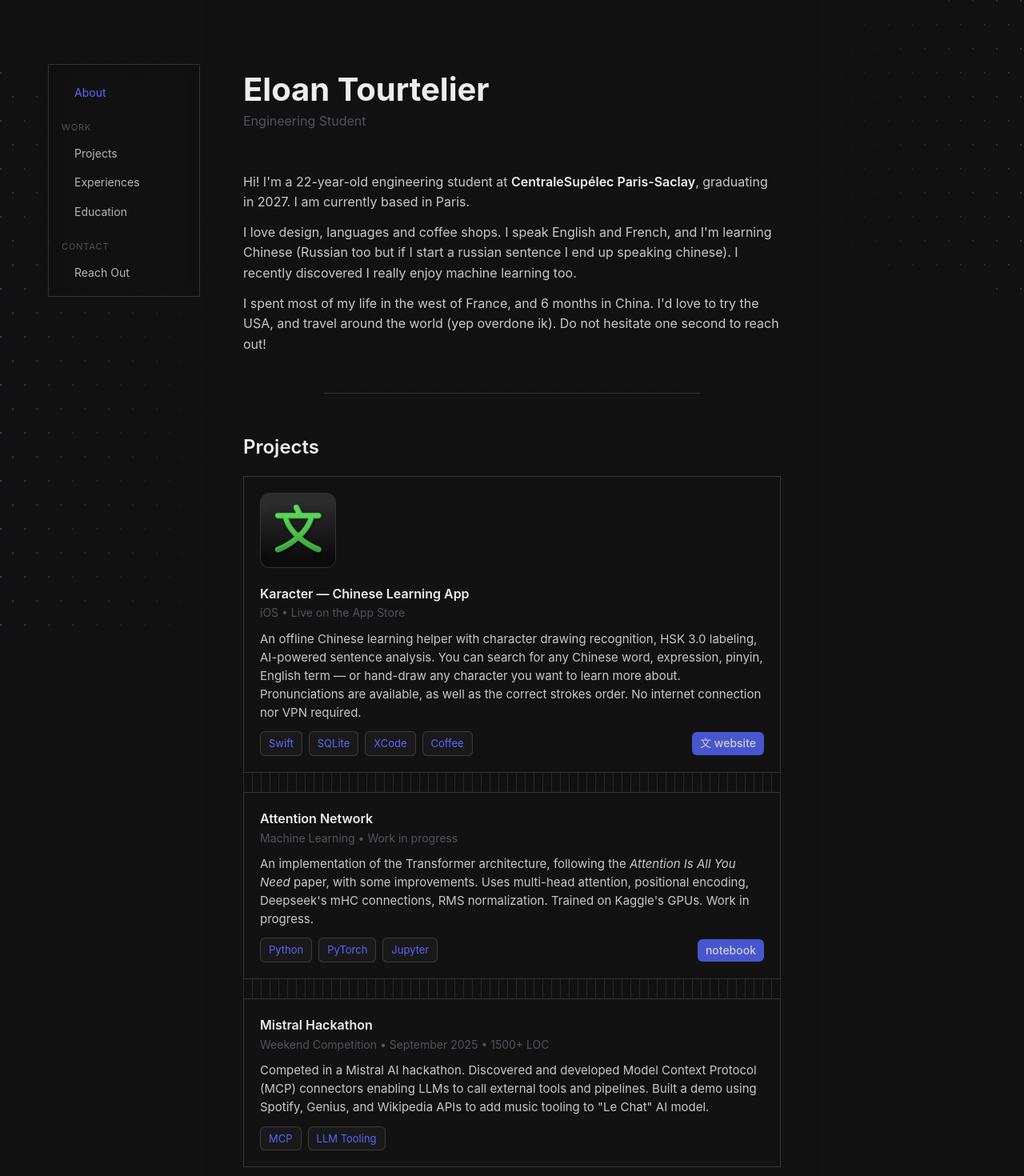
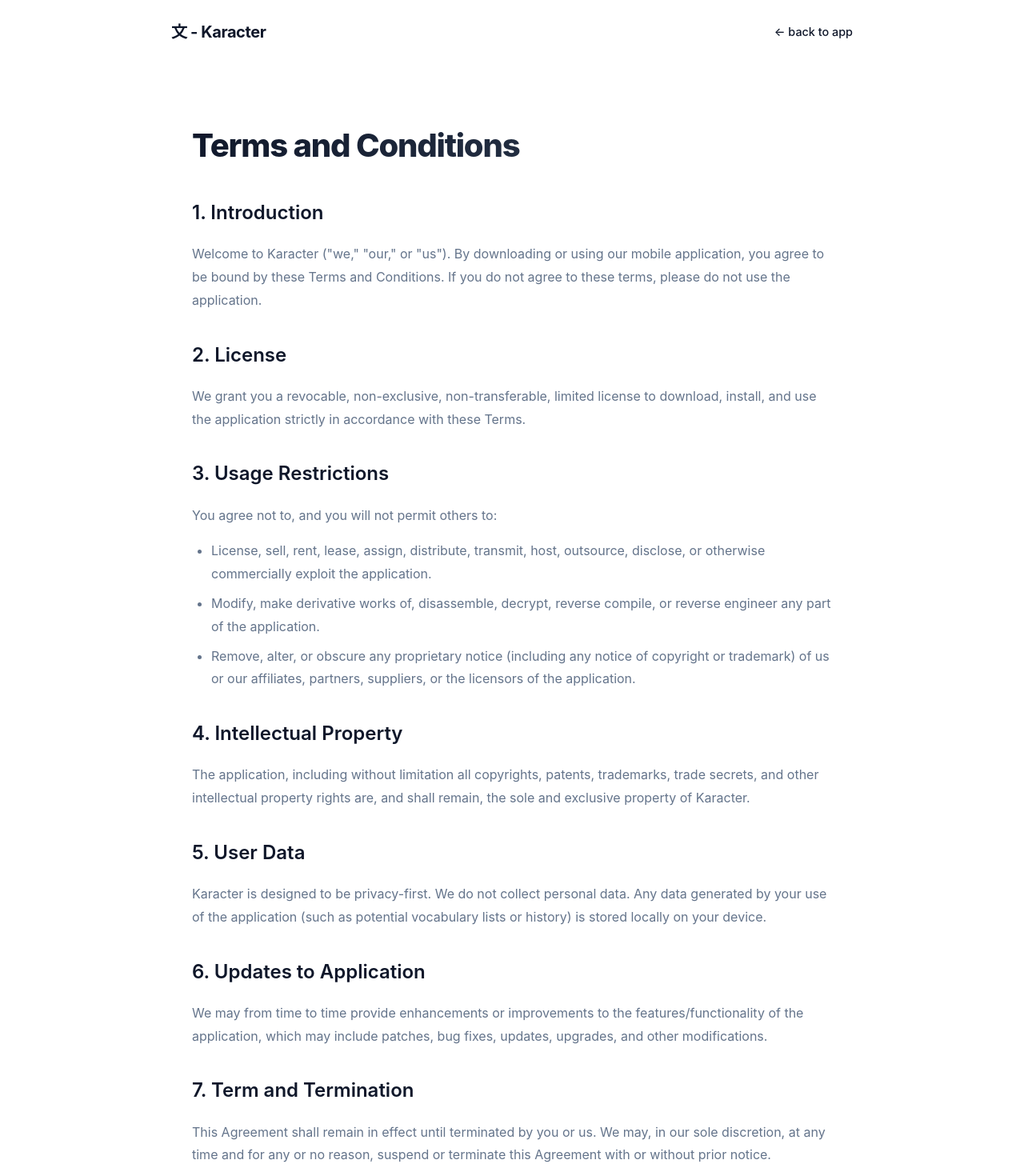
Before and after one commit to El-oan/personal_website, a Vue app: page /karacter/terms in a window 1280 px wide. Before the commit this address led to /. Shown: the top 1470 px of the page at 80% size. Built offline with nearby package versions, Linux system fonts and the light colour scheme.

Commit message:
added terms and conditons for Karacter

```diff
--- a/src/home/HomeView.vue
+++ b/src/home/HomeView.vue
@@ -179,7 +179,6 @@
           <a href="https://www.linkedin.com/in/eloantourtelier/" target="_blank" class="link-button"> LinkedIn </a>
           <a href="https://github.com/El-oan" target="_blank" class="link-button"> GitHub </a>
           <a href="https://x.com/eeloannn" target="_blank" class="link-button"> Twitter </a>
-          <a href="https://www.instagram.com/eloan.trtl/" target="_blank" class="link-button"> Instagram </a>
           <a href="/resume.pdf" class="link-button" download> Resume (PDF) </a>
           <a href="https://www.kaggle.com/eloantourtelier" target="_blank" class="link-button"> Kaggle </a>
           <a href="https://apps.apple.com/us/app/%E6%96%87-character/id6747664971" target="_blank" class="link-button">
--- a/src/karacter/KaracterView.vue
+++ b/src/karacter/KaracterView.vue
@@ -102,6 +102,7 @@
         <div class="social-links">
           <a href="https://www.instagram.com/karacterapp/" target="_blank">Instagram</a>
           <a href="mailto:character.help@gmail.com">Email</a>
+          <RouterLink to="/karacter/terms">Terms & Conditions</RouterLink>
         </div>
       </div>
     </footer>
--- /dev/null
+++ b/src/karacter/TermsView.vue
@@ -0,0 +1,112 @@
+<template>
+  <div class="app-wrapper">
+    <nav class="navbar">
+      <div class="container nav-content">
+        <div class="brand">
+          <span class="nav-title">文 - Karacter</span>
+        </div>
+        <RouterLink to="/karacter" class="back-link">← back to app</RouterLink>
+      </div>
+    </nav>
+
+    <main class="container">
+      <section class="hero" style="text-align: left; max-width: 800px; padding-bottom: 40px;">
+        <h1 class="hero-title" style="font-size: 2.5rem; margin-bottom: 40px;">Terms and Conditions</h1>
+
+        <div class="terms-content">
+          <h2>1. Introduction</h2>
+          <p>
+            Welcome to Karacter ("we," "our," or "us"). By downloading or using our mobile application,
+            you agree to be bound by these Terms and Conditions. If you do not agree to these terms,
+            please do not use the application.
+          </p>
+
+          <h2>2. License</h2>
+          <p>
+            We grant you a revocable, non-exclusive, non-transferable, limited license to download,
+            install, and use the application strictly in accordance with these Terms.
+          </p>
+
+          <h2>3. Usage Restrictions</h2>
+          <p>
+            You agree not to, and you will not permit others to:
+          </p>
+            <ul>
+              <li>License, sell, rent, lease, assign, distribute, transmit, host, outsource, disclose, or otherwise commercially exploit the application.</li>
+              <li>Modify, make derivative works of, disassemble, decrypt, reverse compile, or reverse engineer any part of the application.</li>
+              <li>Remove, alter, or obscure any proprietary notice (including any notice of copyright or trademark) of us or our affiliates, partners, suppliers, or the licensors of the application.</li>
+            </ul>
+
+          <h2>4. Intellectual Property</h2>
+          <p>
+            The application, including without limitation all copyrights, patents, trademarks, trade secrets,
+            and other intellectual property rights are, and shall remain, the sole and exclusive property of Karacter.
+          </p>
+
+          <h2>5. User Data</h2>
+          <p>
+            Karacter is designed to be privacy-first. We do not collect personal data. Any data generated by
+            your use of the application (such as potential vocabulary lists or history) is stored locally on your device.
+          </p>
+
+          <h2>6. Updates to Application</h2>
+          <p>
+            We may from time to time provide enhancements or improvements to the features/functionality of the
+            application, which may include patches, bug fixes, updates, upgrades, and other modifications.
+          </p>
+
+          <h2>7. Term and Termination</h2>
+          <p>
+            This Agreement shall remain in effect until terminated by you or us. We may, in our sole discretion,
+            at any time and for any or no reason, suspend or terminate this Agreement with or without prior notice.
+          </p>
+
+          <h2>8. Disclaimer of Warranty</h2>
+          <p>
+             The Application is provided to you "AS IS" and "AS AVAILABLE" and with all faults and defects without warranty of any kind. To the maximum extent permitted under applicable law, we expressly disclaim all warranties, whether express, implied, statutory, or otherwise.
+          </p>
+
+          <p style="margin-top: 40px; color: var(--color-text-light); font-size: 0.9rem;">
+            Last updated: January 23, 2026
+          </p>
+        </div>
+      </section>
+    </main>
+
+    <footer class="footer">
+      <div class="container footer-content">
+        <p>&copy; {{ new Date().getFullYear() }} Karacter. All rights reserved.</p>
+      </div>
+    </footer>
+  </div>
+</template>
+
+<style scoped>
+.terms-content {
+  color: var(--color-text);
+  line-height: 1.8;
+}
+
+.terms-content h2 {
+  font-size: 1.5rem;
+  margin-top: 32px;
+  margin-bottom: 16px;
+  font-weight: 600;
+  color: var(--color-text);
+}
+
+.terms-content p {
+  margin-bottom: 16px;
+  color: var(--color-text-light);
+}
+
+.terms-content ul {
+  padding-left: 24px;
+  margin-bottom: 16px;
+  color: var(--color-text-light);
+}
+
+.terms-content li {
+  margin-bottom: 8px;
+}
+</style>
--- a/src/router/index.js
+++ b/src/router/index.js
@@ -21,6 +21,15 @@
       alias: ['/karacter/'],
       meta: {
         title: 'Karacter',
+        favicon: '/KaracterLogo.png'
+      },
+    },
+    {
+      path: '/karacter/terms',
+      name: 'karacter-terms',
+      component: () => import('../karacter/TermsView.vue'),
+      meta: {
+        title: 'Karacter Terms',
         favicon: '/KaracterLogo.png'
       },
     },
```
